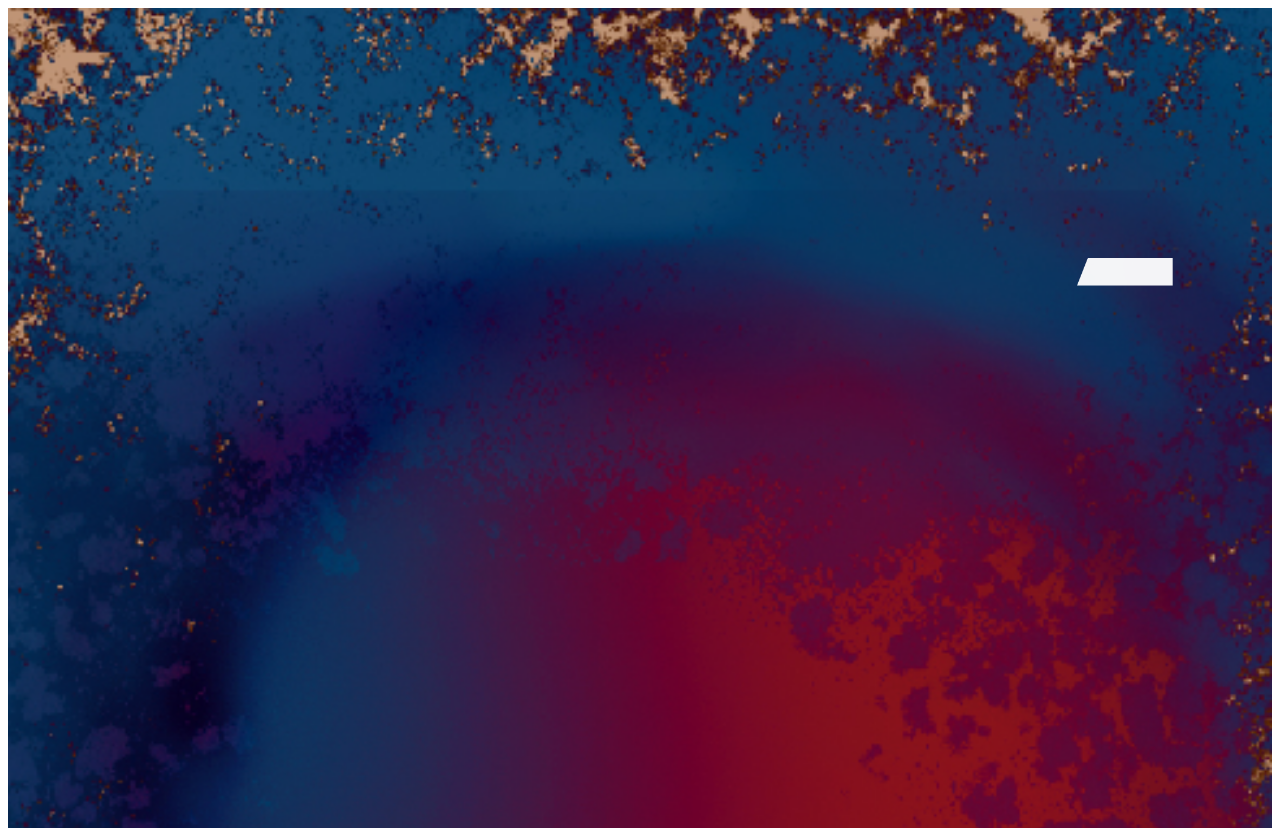
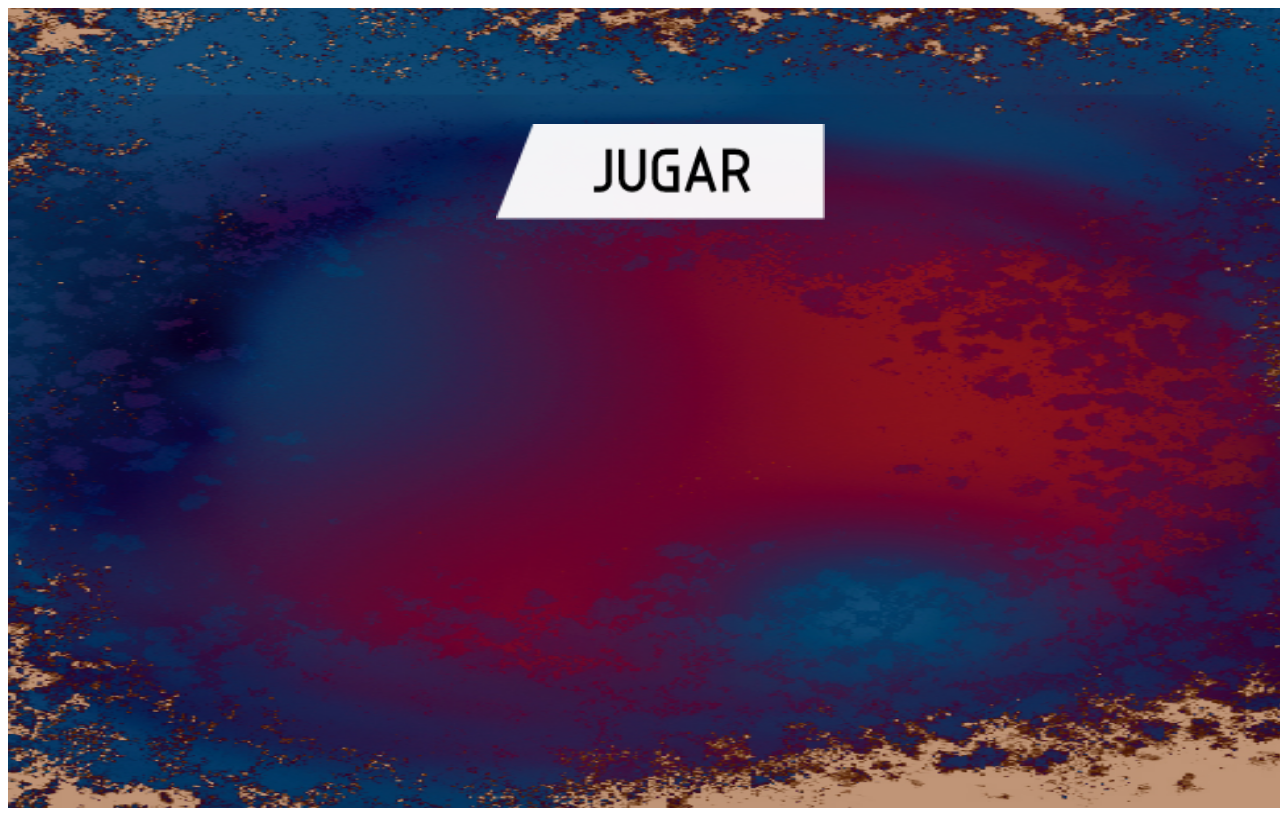
Before and after one commit to VictorR16/TetrisToTheTop, a plain HTML site: page index.html in a window 1280 px wide. Shown: the top 828 px of the page. Drawn offline with Linux system fonts and the light colour scheme.

Commit message:
Se configura el boton jugar en base a mi celular

```diff
--- a/css/main.css
+++ b/css/main.css
@@ -1,6 +1,6 @@
 #menu{
     display: block;
-    position: relative;
+    position: absolute;
     text-align: center;
     width: 100%;
     height: 100%;
@@ -20,27 +20,27 @@
 
 
 #logoJuego{
-    top:-305px;
-    right: -53px;
+    top:-1417px;
+    right: -290px;
     position: relative;
     width: 40%;
 
 }
 
 #fonoTextoJugar{
-    position: absolute;
-    top: 250px;
-    right: 99px;
-    height: 28px;
+    position: relative;
+    top: -961px;
+    right: 129px;
+    height: 96px;
     margin: 0px;
 }
 
 
 #imagenJugar{
     position: relative;
-    height: 19px;
-    top:-222px;
-    right: 29px;
+    height:66px;
+    top:-972px;
+    right: 374px;
 }
 
 #botonesMenu{
```
Also changed, not shown: img/recursosJuego/CreditosMenu.png (renamed from img/recursosJuego/CRÉDITOS.png), img/recursosJuego/trazadoMenuCreditos.png (renamed from img/recursosJuego/Trazado 19.png), 1 other file.
